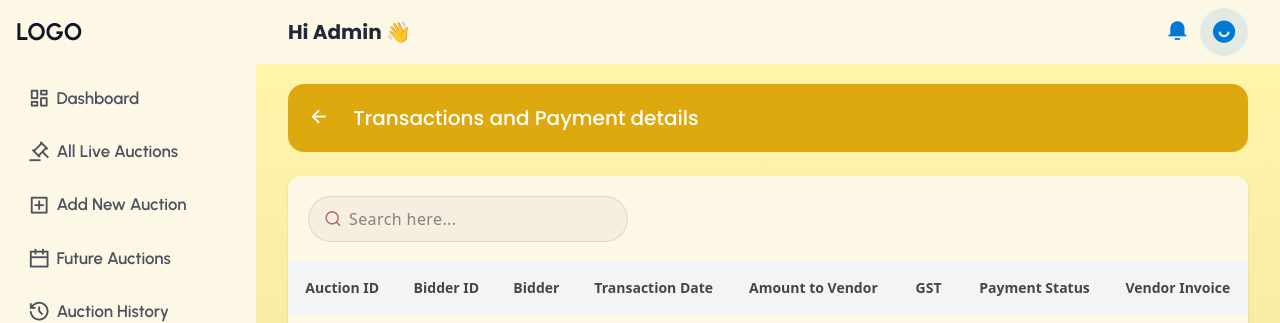
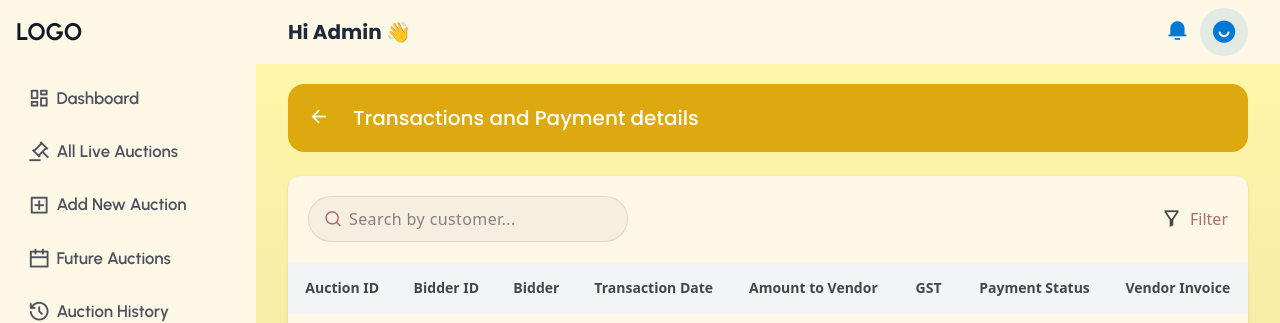
Before and after one commit to Rohit17112003/auction-business-partner, a Next.js app: page /payment-management in a window 1280 px wide. Shown: the top 323 px of the page. Built offline with nearby package versions, Linux system fonts and the light colour scheme.

Commit message:
fix filter in all components

```diff
--- a/components/molecules/Search.jsx
+++ b/components/molecules/Search.jsx
@@ -1,23 +1,71 @@
 "use client";
-import React from "react";
+import React, { useState, useRef, useEffect } from "react";
 
-const SearchBar = ({ placeholder = "Search ID/Location" }) => {
+const SearchBar = ({
+  placeholder = "Search ID/Location",
+  value,
+  onChange,
+  filterOptions = [],
+  selectedFilter,
+  setSelectedFilter,
+}) => {
+  const [showDropdown, setShowDropdown] = useState(false);
+  const dropdownRef = useRef(null);
+
+  // Close dropdown when clicking outside
+  useEffect(() => {
+    const handleClickOutside = (event) => {
+      if (dropdownRef.current && !dropdownRef.current.contains(event.target)) {
+        setShowDropdown(false);
+      }
+    };
+    document.addEventListener("mousedown", handleClickOutside);
+    return () => document.removeEventListener("mousedown", handleClickOutside);
+  }, []);
+
   return (
-    <div className="flex w-full items-center justify-between p-5">
-      {/* Search Input with Remix Icon */}
+    <div className="flex w-full items-center justify-between p-5 relative">
+      {/* Search Input */}
       <div className="relative w-[80%] lg:w-80">
         <i className="ri-search-line absolute font-light text-lg left-4 top-1/2 -translate-y-1/2 text-pink"></i>
         <input
           type="search"
           placeholder={placeholder}
+          value={value}
+          onChange={(e) => onChange && onChange(e.target.value)}
           className="w-full rounded-full bg-extralightgray border border-lightgray pl-10 pr-4 py-3 md:py-2.5 text-[1rem] font-medium tracking-wide outline-none"
         />
       </div>
 
-      {/* Filter Icon with Text */}
-      <div className="hidden items-center space-x-2 text-sm text-text">
-        <i className="ri-filter-2-line ri-lg font-light text-2xl"></i>
-        <span className="text-pink">Filter</span>
+      {/* Filter Button */}
+      <div className="relative flex items-center space-x-2 text-sm text-text cursor-pointer" ref={dropdownRef}>
+        <div
+          onClick={() => setShowDropdown(!showDropdown)}
+          className="flex items-center space-x-2"
+        >
+          <i className="ri-filter-2-line ri-xl font-light text-2xl"></i>
+          <span className="text-pink text-[1rem]">Filter</span>
+        </div>
+
+        {/* Dropdown */}
+        {showDropdown && (
+          <div className="absolute right-0 top-full mt-2 w-48 bg-white border border-lightgray rounded shadow-lg z-50">
+            {filterOptions.map((option, index) => (
+              <div
+                key={index}
+                onClick={() => {
+                  setSelectedFilter(option);
+                  setShowDropdown(false);
+                }}
+                className={`px-4 py-2 cursor-pointer hover:bg-gray-100 ${
+                  selectedFilter === option ? "bg-gray-200 font-bold" : ""
+                }`}
+              >
+                {option}
+              </div>
+            ))}
+          </div>
+        )}
       </div>
     </div>
   );
--- a/components/pages/add-new-auction/index.jsx
+++ b/components/pages/add-new-auction/index.jsx
@@ -11,7 +11,7 @@ const AddAuction = () => {
     <section className="space-y-6 pb-8">
       <BannerButton
         route={"/live-auctions"}
-        label="Add new product/service for auction"
+        label="Add New Auction"
       />
       <form className="grid gap-5 md:gap-6 lg:grid-cols-2" action="">
         <ImageUploader className="md:col-span-1" />
--- a/components/pages/future-auctions/add/index.jsx
+++ b/components/pages/future-auctions/add/index.jsx
@@ -9,7 +9,7 @@ import Select from "@/components/atoms/Select";
 const AddAuction = () => {
   return (
     <section className="space-y-6 pb-8">
-      <BannerButton route={"/future-auctions"} label="Add new product/service for auction" />
+      <BannerButton route={"/future-auctions"} label="Add new product/service for future auction" />
       <form className="grid  gap-5 md:gap-6  lg:grid-cols-2" action="">
        <ImageUploader className="md:col-span-1" />
         <p className="font-poppins text-medium md:pt-2  text-[0.85rem] text-[#F13E3E] md:col-span-1">
--- a/components/pages/live-auctions/add/index.jsx
+++ b/components/pages/live-auctions/add/index.jsx
@@ -34,7 +34,7 @@ const AddAuction = () => {
 
   return (
     <section className="space-y-6 pb-8">
-      <BannerButton route="/" label="Add New Auction" />
+      <BannerButton route="/" label="Add New Live Auction" />
       <form
         className="grid gap-x-20 gap-y-6 lg:grid-cols-2"
         onSubmit={handleSubmit}
--- a/components/pages/payment-management/index.jsx
+++ b/components/pages/payment-management/index.jsx
@@ -1,14 +1,37 @@
 "use client";
+import React, { useState } from "react";
 import BannerButton from "@/components/atoms/BannerButton";
 import SearchBar from "@/components/molecules/Search";
 import Button from "@/components/atoms/Button";
 
 const PaymentManagement = () => {
+  const [search, setSearch] = useState("");
+  const [selectedFilter, setSelectedFilter] = useState("");
+
+  const filterOptions = ["Completed", "Pending"];
+
+  // Filter data based on search and status
+  const filteredData = data.filter((item) => {
+    return (
+      item.customer.toLowerCase().includes(search.toLowerCase()) &&
+      (selectedFilter ? item.status.toLowerCase() === selectedFilter.toLowerCase() : true)
+    );
+  });
+
   return (
     <>
       <BannerButton route="/" label="Transactions and Payment details" />
+
       <section className="mt-6 w-full rounded-xl bg-white shadow">
-        <SearchBar placeholder="Search here..." />
+        <SearchBar
+          placeholder="Search by customer..."
+          value={search}
+          onChange={setSearch}
+          filterOptions={filterOptions}
+          selectedFilter={selectedFilter}
+          setSelectedFilter={setSelectedFilter}
+        />
+
         <div className="overflow-x-auto">
           <table className="text-text w-full text-sm text-nowrap">
             <thead className="bg-gray-100 text-center font-semibold">
@@ -24,7 +47,7 @@ const PaymentManagement = () => {
               </tr>
             </thead>
             <tbody>
-              {data.map(
+              {filteredData.map(
                 (
                   {
                     auctionId,
@@ -36,26 +59,21 @@ const PaymentManagement = () => {
                     status,
                   },
                   index,
-                ) => {
-                  return (
+                ) => (
                   <tr
                     key={index}
-                      className={`${index !==  data.length -1 ? "border-b border-lightgray" : ""}  text-center`}
+                    className={`${index !== filteredData.length - 1 ? "border-b border-lightgray" : ""} text-center`}
                   >
                     <td className="px-4 py-6 font-medium">{auctionId}</td>
                     <td className="px-4 py-6 font-medium">{bidderId}</td>
-                      <td className="px-4 py-6 font-medium capitalize">
-                        {customer}
-                      </td>
-                      <td className="px-4 py-6 font-medium">
-                        {transactionDate}
-                      </td>
+                    <td className="px-4 py-6 font-medium capitalize">{customer}</td>
+                    <td className="px-4 py-6 font-medium">{transactionDate}</td>
                     <td className="px-4 py-6 font-medium">₹{amount}</td>
                     <td className="px-4 py-6 font-medium">₹{gst}</td>
                     <td className="px-4 py-6">
                       <span
                         className={`inline-block w-[90%] rounded px-2 py-1 text-sm font-medium capitalize ${
-                            status === "pending"
+                          status.toLowerCase() === "pending"
                             ? "bg-red-100 text-red-600"
                             : "bg-teal-100 text-teal-600"
                         }`}
@@ -63,12 +81,11 @@ const PaymentManagement = () => {
                         {status}
                       </span>
                     </td>
-                      <td className="px-4 py-6 ">
+                    <td className="px-4 py-6">
                       <i className="ri-download-2-fill text-xl font-light cursor-pointer"></i>
                     </td>
                   </tr>
-                  );
-                },
+                ),
               )}
             </tbody>
           </table>
@@ -84,6 +101,7 @@ const PaymentManagement = () => {
 
 export default PaymentManagement;
 
+// Sample Data
 const data = [
   {
     auctionId: "HDYE7484",
@@ -121,5 +139,4 @@ const data = [
     gst: 162,
     status: "completed",
   },
-
 ];
```
Lines whose indentation alone changed are shown as unchanged.
